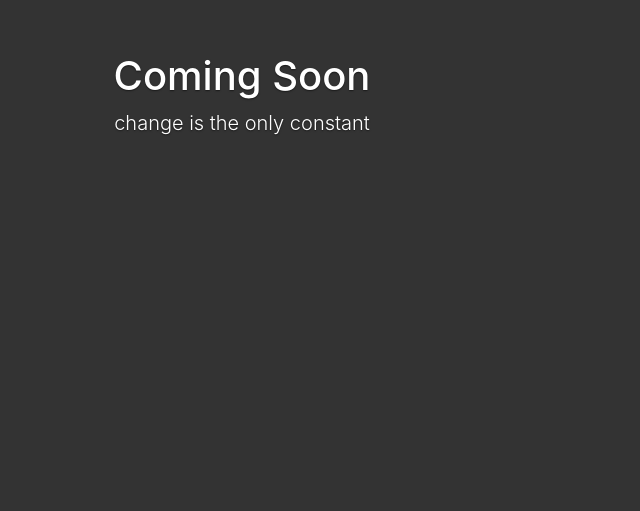
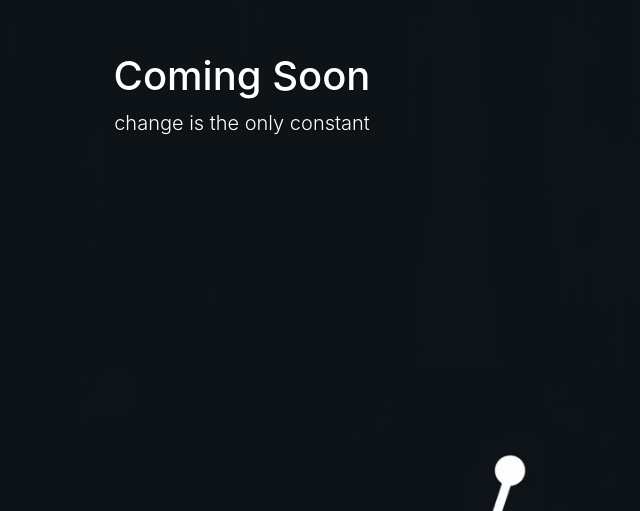
Before and after one commit to xonix999/xonix999, a plain HTML site: page index.html in a window 1280 px wide. Shown: the part 289-800 px from the top of the page, without its empty margins (398-1038 px from the left). Drawn offline with nearby package versions, Linux system fonts and the light colour scheme.

Commit message:
Update index.html

```diff
--- a/index.html
+++ b/index.html
@@ -20,6 +20,11 @@
             border: .05rem solid #fff;
         }
 
+      body {
+        background-image: url("./Pictures/Super_Main.png");
+        background-repeat: no-repeat;
+        background-size: cover;
+      }
 
         /*
          * Base structure
```
